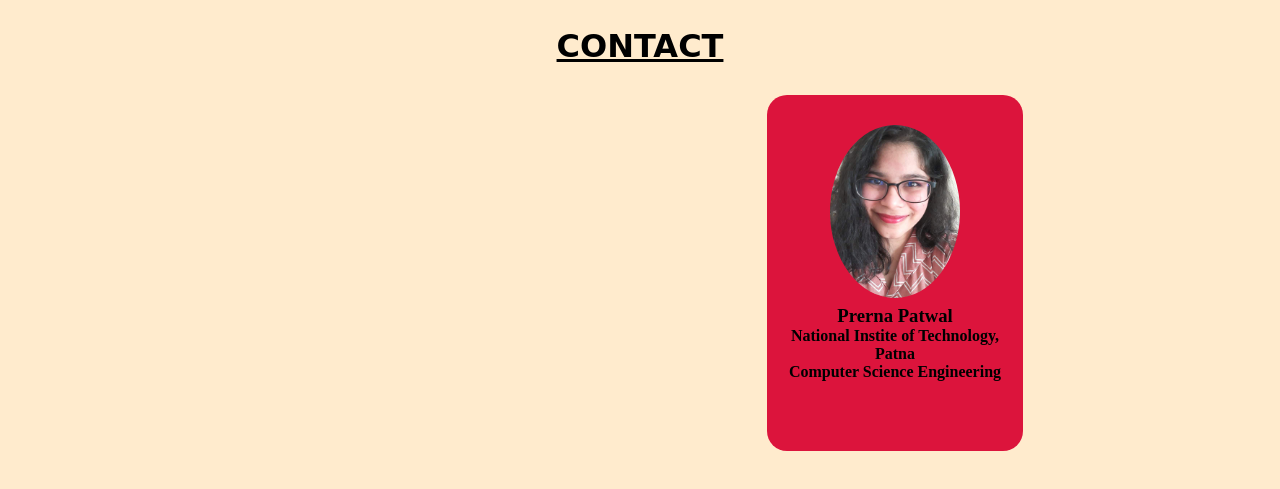
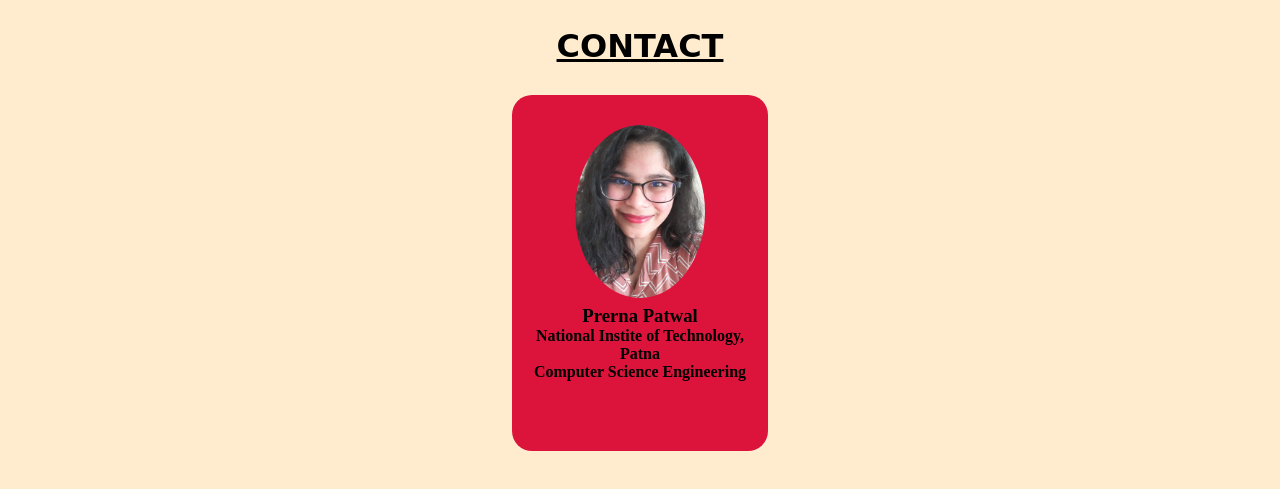
Before and after one commit to prerna1610/webtech, a plain HTML site: page contact.html in a window 1280 px wide. Shown: the part 37-526 px from the top of the page. Drawn offline with Linux system fonts and the light colour scheme.

Commit message:
Update contact.css

```diff
--- a/contact.css
+++ b/contact.css
@@ -46,10 +46,8 @@ h1{
     display: flex;
     background-color: crimson;
     width: 20%;
-    justify-content:center;
-    align-content: center;
-    margin-left: 510px;
     border-radius: 20px;
+    flex-direction:column;
 }
 .cont4{
     position: relative;
```
